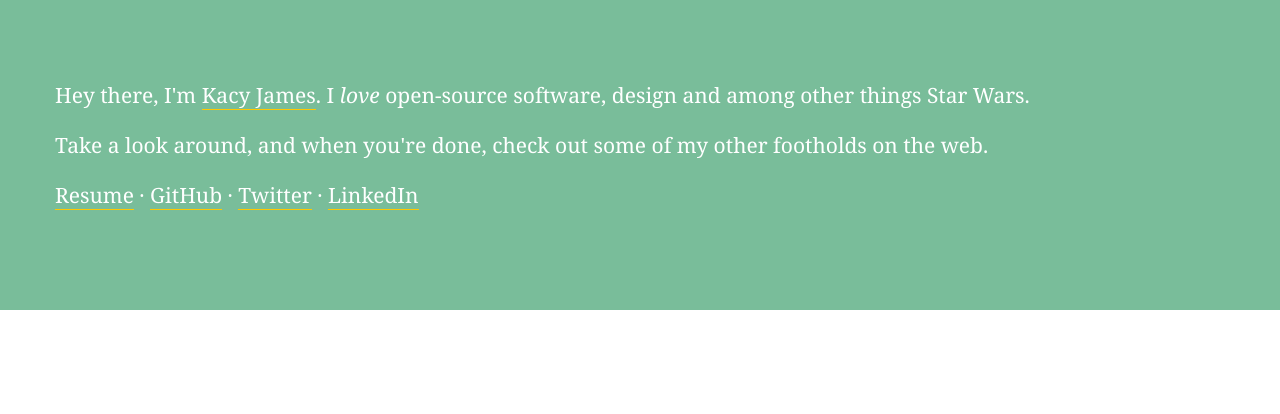
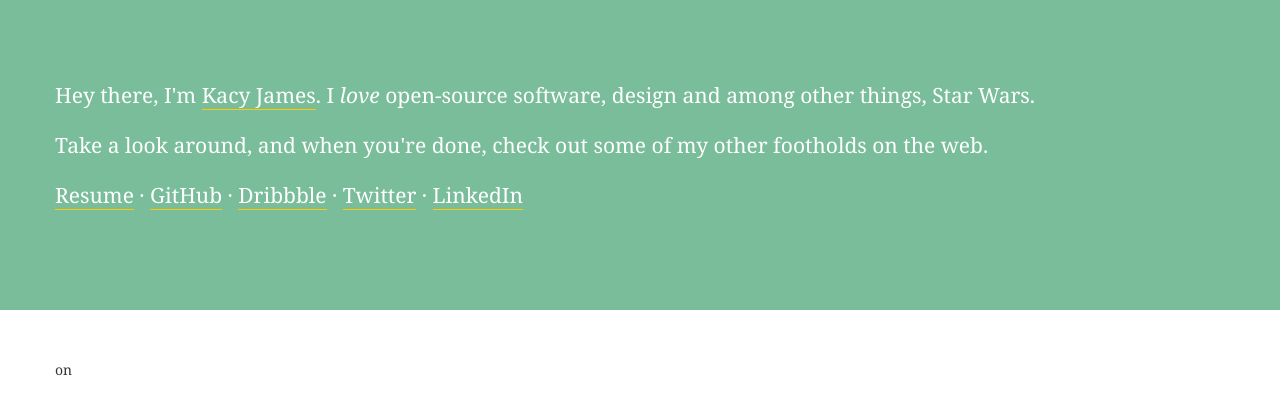
Before and after one commit to TheNorthEestern/personal-website, a Django app: template jupiter/templates/blog/post.html in a window 1280 px wide. Shown: the top 414 px of the page. Run offline with Django 3.2, Linux system fonts and the light colour scheme; the template is opened without the code that fills it, so the values that code supplies are empty; parts of the project's set-up code (start-up, migrations or seed data) failed here and were passed over; some libraries are stand-ins or nearby versions.

Commit message:
Made some stylistic changes to templates, DRYing it up sometime this week

```diff
--- a/jupiter/static/css/main.css
+++ b/jupiter/static/css/main.css
@@ -21,5 +21,5 @@
   box-shadow: none;
 }
 .blog-container{
-  margin-top: 315px;
+  margin-top: 350px;
 }
--- a/jupiter/templates/blog/post.html
+++ b/jupiter/templates/blog/post.html
@@ -1,6 +1,7 @@
 {% extends "super/foundation.html" %}
 {% block title %}My Blog{% endblock %}
 {% block content %}
+  <div class="container blog-container">
   <h2><a href="/blog/{{post.slug}}">{{ post.title }}</a></h2>
       <div class="post_meta">
         on {{ post.created }}
@@ -10,8 +11,9 @@
       </div>
       <div class="tags">
          {% for tag in post.tags.all %}
-          <a href="/blog/tag/{{tag}}">{{tag}}</a>
+          <a href="/tag/{{tag}}">{{tag}}</a>
           {% if not forloop.last %}, {% endif %}
          {% endfor %}
       </div>
+    </div>
 {% endblock %}
--- a/jupiter/templates/super/foundation.html
+++ b/jupiter/templates/super/foundation.html
@@ -17,11 +17,12 @@
   <div class="navbar navbar-fixed-top">
     <div class="navbar-inner">
       <div class="container">
-        <p class="lead">Hey there, I'm <a href="/">Kacy James</a>. I <em>love</em> open-source software, design and among other things Star Wars.</p>
+        <p class="lead">Hey there, I'm <a href="/">Kacy James</a>. I <em>love</em> open-source software, design and among other things, Star Wars.</p>
         <p class="lead">Take a look around, and when you're done, check out some of my other footholds on the web.</p>
         <p class="lead">
          <a href="http://dl.dropbox.com/u/13152762/resume.pdf">Resume</a> &middot;
          <a href="http://github.com/TheNorthEestern/">GitHub</a> &middot;
+         <a href="http://dribbble.com/kacyjames/">Dribbble</a> &middot;
          <a href="http://twitter.com/kacyjames">Twitter</a> &middot;
          <a href="http://linkedin.com/in/kacyjames">LinkedIn</a>
     </div>
```
